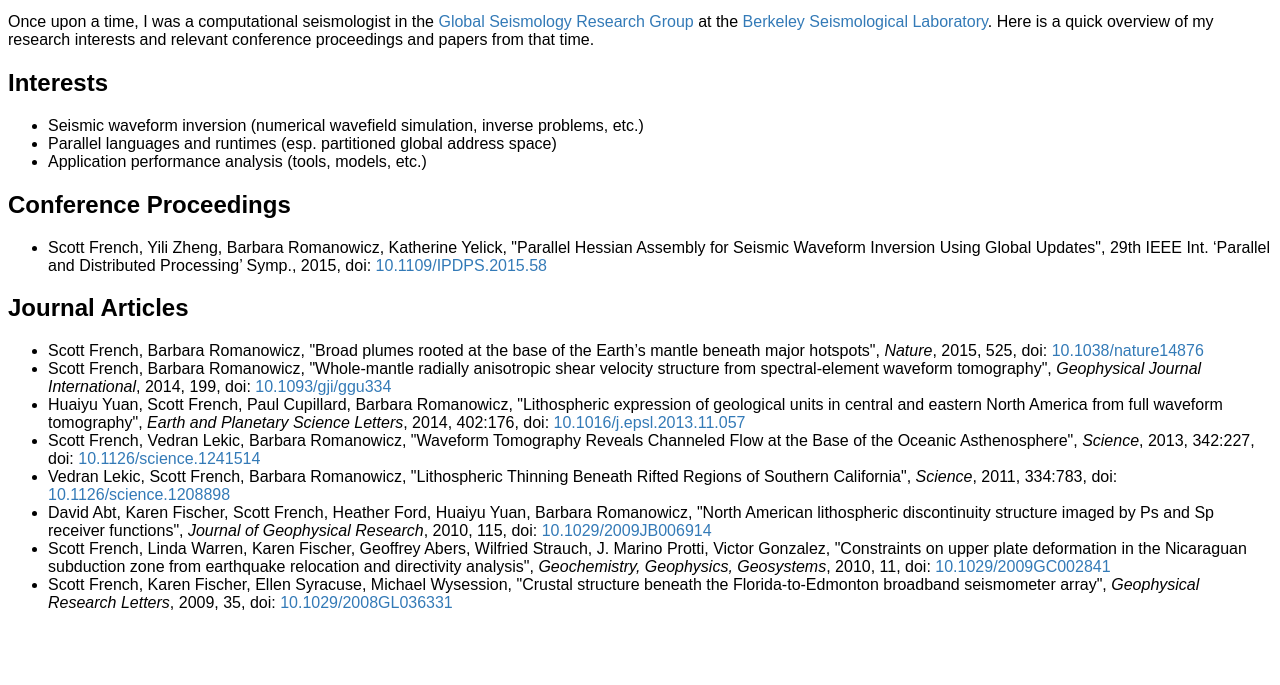
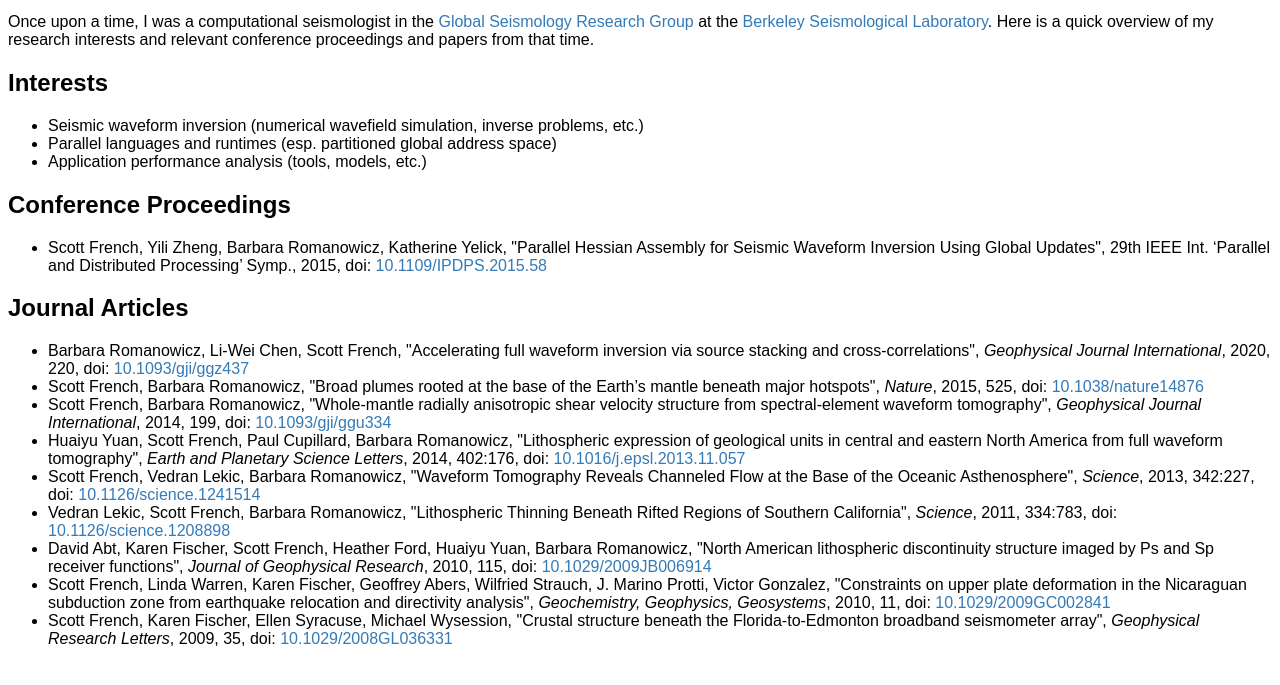
Before and after one commit to swfrench/swfrench.com, a plain HTML site: page research.html in a window 1280 px wide. Shown: the part 101-786 px from the top of the page. Drawn offline with Linux system fonts and the light colour scheme.

Commit message:
Added cross-correlation paper to research page

```diff
--- a/research.html
+++ b/research.html
@@ -28,6 +28,7 @@
       </ul>
       <h2>Journal Articles</h2>
       <ul>
+        <li>Barbara Romanowicz, Li-Wei Chen, Scott French, "Accelerating full waveform inversion via source stacking and cross-correlations", <i>Geophysical Journal International</i>, 2020, 220, doi: <a href="https://dx.doi.org/10.1093/gji/ggz437" target="_blank">10.1093/gji/ggz437</a></li>
         <li>Scott French, Barbara Romanowicz, "Broad plumes rooted at the base of the Earth’s mantle beneath major hotspots", <i>Nature</i>, 2015, 525, doi: <a href="https://dx.doi.org/10.1038/nature14876" target="_blank">10.1038/nature14876</a></li>
         <li>Scott French, Barbara Romanowicz, "Whole-mantle radially anisotropic shear velocity structure from spectral-element waveform tomography", <i>Geophysical Journal International</i>, 2014, 199, doi: <a href="https://dx.doi.org/10.1093/gji/ggu334" target="_blank">10.1093/gji/ggu334</a></li>
         <li>Huaiyu Yuan, Scott French, Paul Cupillard, Barbara Romanowicz, "Lithospheric expression of geological units in central and eastern North America from full waveform tomography", <i>Earth and Planetary Science Letters</i>, 2014, 402:176, doi: <a href="https://dx.doi.org/10.1016/j.epsl.2013.11.057" target="_blank">10.1016/j.epsl.2013.11.057</a></li>
```
